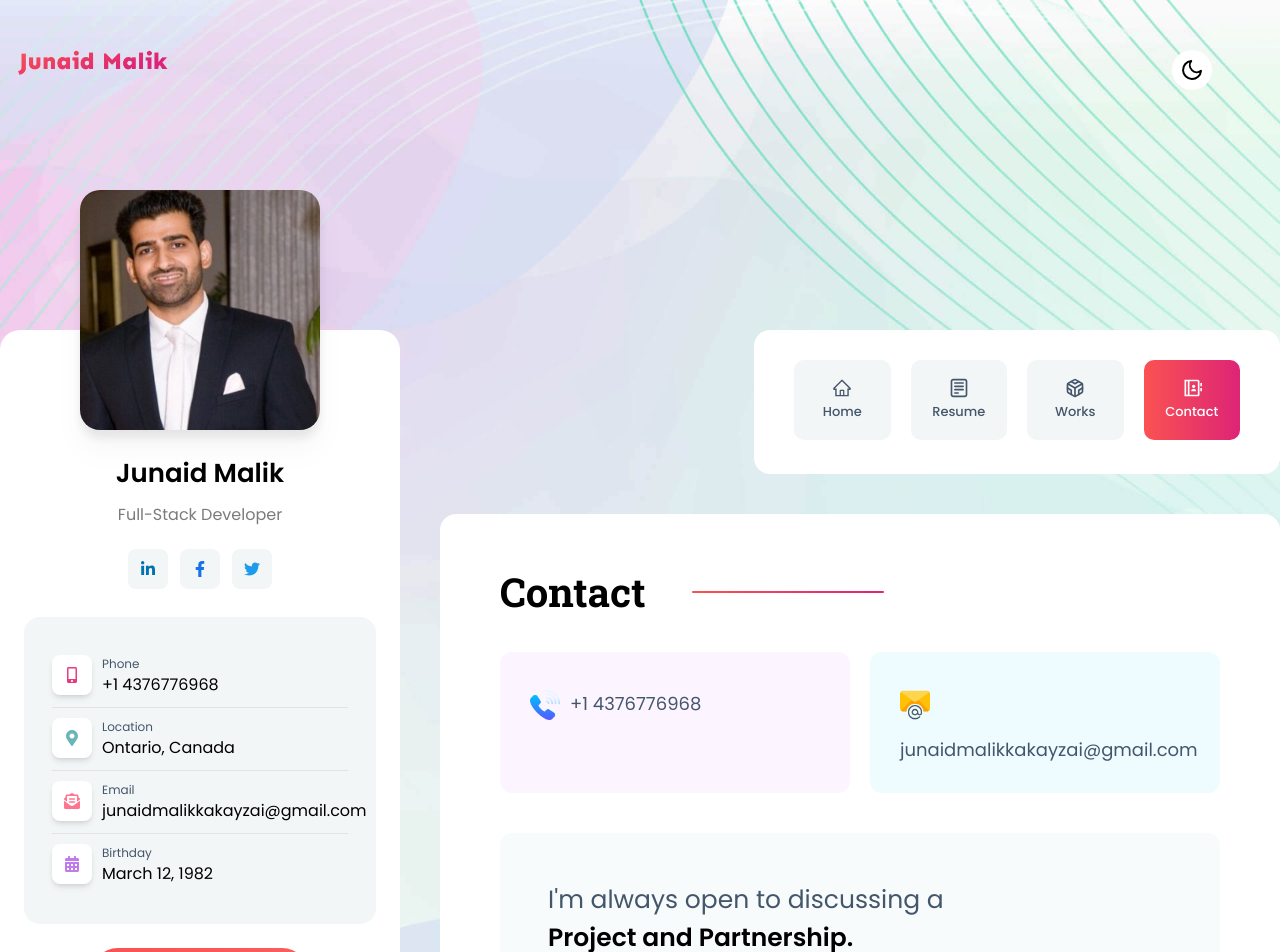
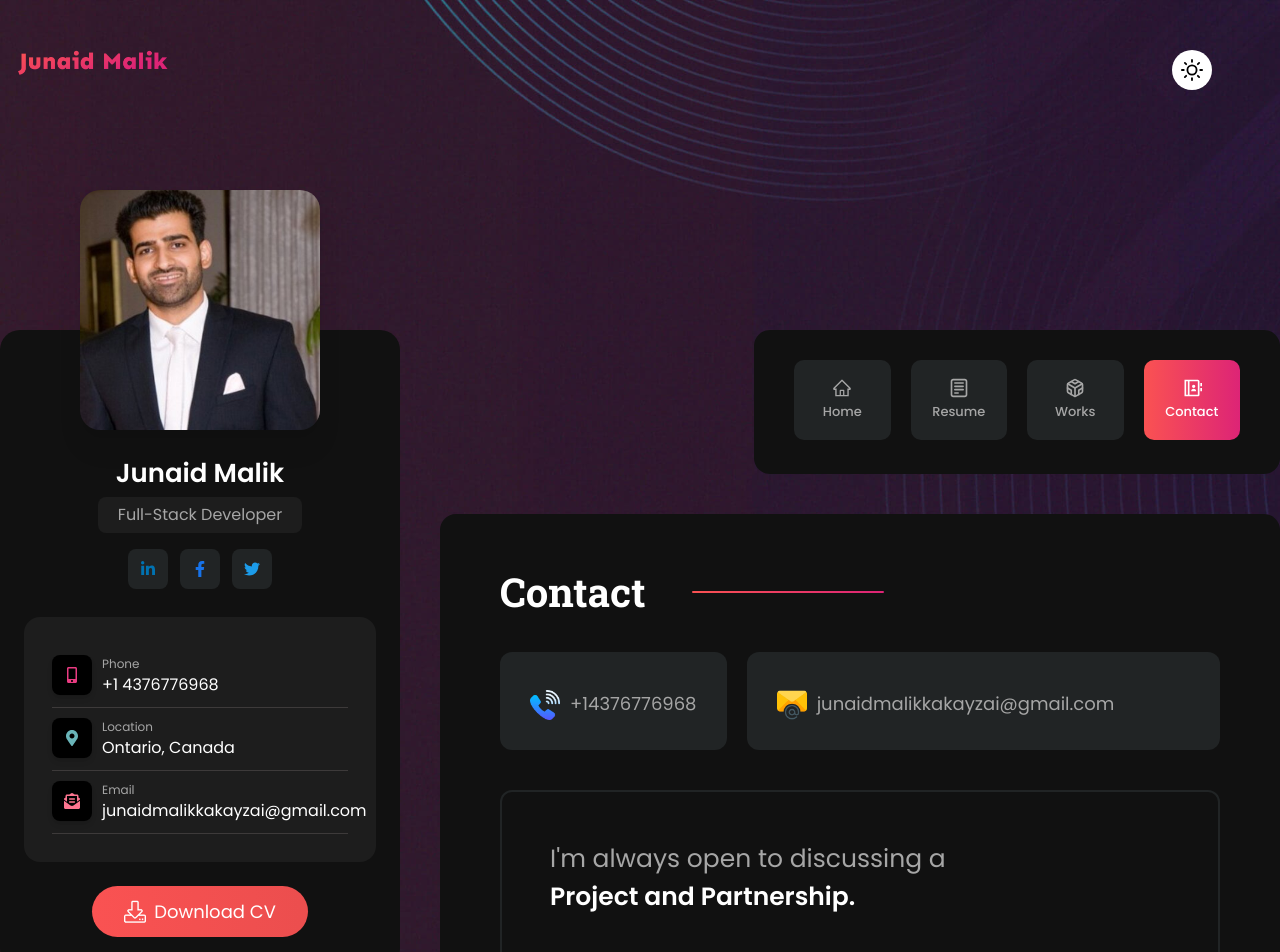
Before and after one commit to umarkhan110/jb-portfolio, a Next.js app: page /contact in a window 1280 px wide. Shown: the top 952 px of the page. Built offline with nearby package versions, Linux system fonts and the light colour scheme.

Commit message:
contact update

```diff
--- a/components/about/Info.jsx
+++ b/components/about/Info.jsx
@@ -51,13 +51,13 @@ const Info = () => {
         </>
       ),
     },
-    {
-      id: 4,
-      icon: <FaCalendarAlt />,
-      iconColor: "text-[#C17CEB]",
-      name: "Birthday",
-      meta: <>March 12, 1982</>,
-    },
+    // {
+    //   id: 4,
+    //   icon: <FaCalendarAlt />,
+    //   iconColor: "text-[#C17CEB]",
+    //   name: "Birthday",
+    //   meta: <>March 12, 1982</>,
+    // },
   ];
 
   return (
--- a/components/contact/AddressTwo.jsx
+++ b/components/contact/AddressTwo.jsx
@@ -13,7 +13,7 @@ const AddressTwo = () => {
           style={{
             background: `${theme === "dark" ? "#212425" : item?.bg}`,
           }}
-          className="flex flex-wrap dark:bg-transparent p-[30px]  border-[#A6A6A6] gap-2 rounded-xl "
+          className={`flex flex-wrap md:flex-nowrap lg:flex-wrap dark:bg-transparent p-[30px]  border-[#A6A6A6] gap-2 rounded-xl ${item.id === "02"? "md:col-span-2": "col-span-1"}`}
         >
           <span className="w-8 mt-2">
             <Image
--- a/components/contact/ContactForm.jsx
+++ b/components/contact/ContactForm.jsx
@@ -12,10 +12,10 @@ const CommonContact = ({ condition }) => {
     e.preventDefault();
     emailjs
       .sendForm(
-        "service_n4mkhz9",
-        "template_ugoztxr",
+        "service_z5bs5jg",
+        "template_udc3ak4",
         form.current,
-        "user_vYmDSd9PwIuRXUQEDjYwN"
+        "64DdQyCE1ssqgsCmr"
       )
       .then(
         (result) => {
--- a/data/addressData.js
+++ b/data/addressData.js
@@ -7,10 +7,10 @@ module.exports = [
       <>
         <p>
           <a
-            href="tel:+452 666 386"
+            href="tel:+1 4376776968"
             className="text-gray-lite text-lg dark:text-[#A6A6A6] "
           >
-            +1 4376776968
+            +14376776968
           </a>
         </p>
 
@@ -27,7 +27,7 @@ module.exports = [
       <>
         <p>
           <a
-            href="mailto:ibthemes21@gmail.com"
+            href="junaidmalikkakayzai@gmail.com"
             className="text-gray-lite text-lg dark:text-[#A6A6A6] "
           >
             junaidmalikkakayzai@gmail.com
--- a/pages/_app.js
+++ b/pages/_app.js
@@ -25,7 +25,7 @@ export default function App({ Component, pageProps }) {
         pauseOnHover
       />
 
-      <ThemeProvider attribute="class">
+      <ThemeProvider attribute="class" defaultTheme="dark">
         <Component {...pageProps} />
       </ThemeProvider>
     </>
--- a/pages/contact.js
+++ b/pages/contact.js
@@ -32,7 +32,7 @@ const index = () => {
                     Contact
                   </h2>
                   {/* End contact address block */}
-                  <div className="grid-cols-1 sm:grid-cols-2 lg:grid-cols-2 mb-[40px] grid gap-x-5 gap-y-7">
+                  <div className="grid-cols-1 sm:grid-cols-3 lg:grid-cols-3 mb-[40px] grid gap-x-5 gap-y-7">
                     <AddressTwo />
                   </div>
                   {/* End contact address block */}
```
